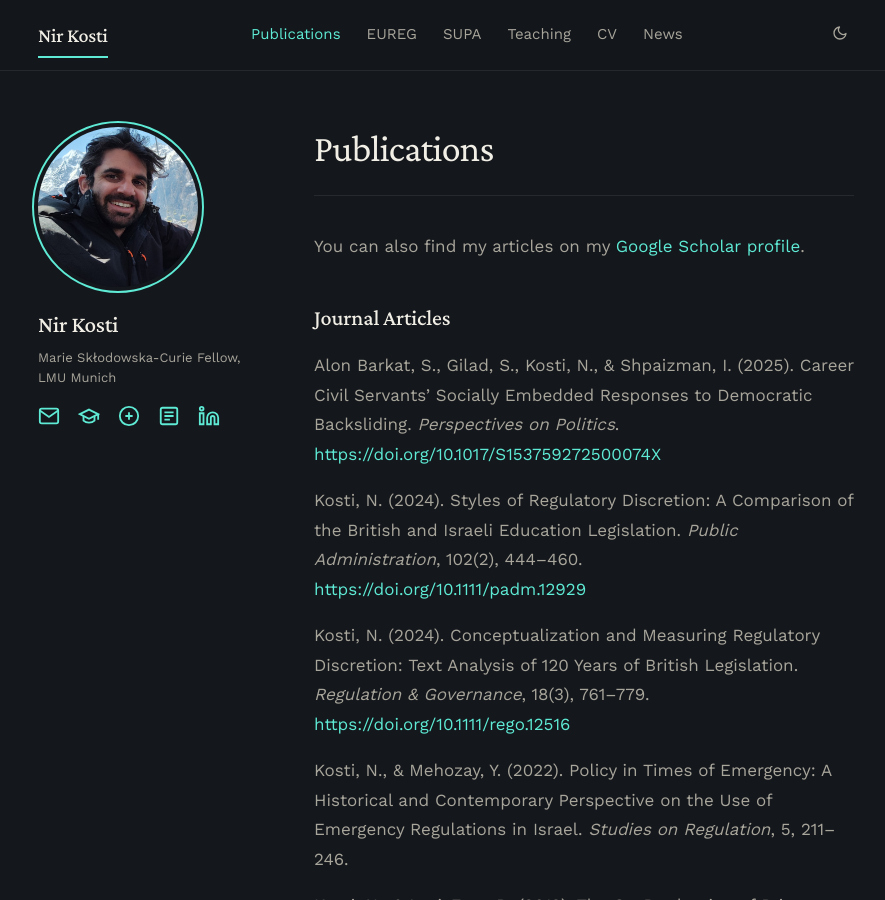
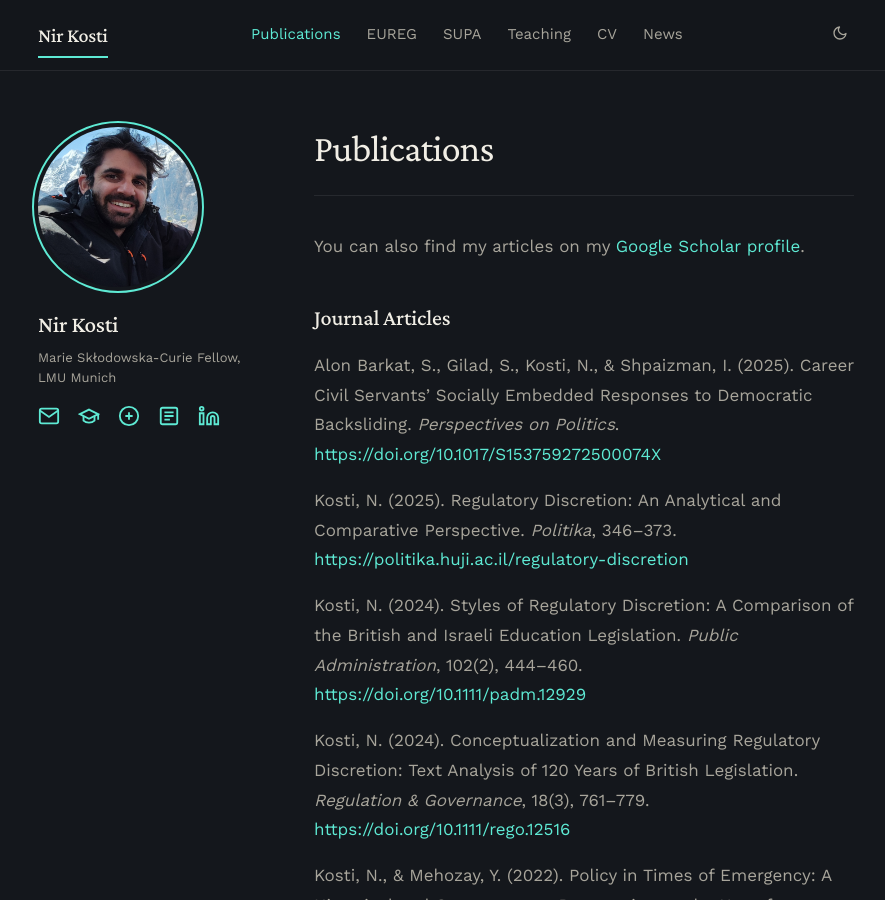
Before and after one commit to NirKosti/nirkosti.github.io, a Jekyll site: the page built from _pages/publications.md, in a window 1280 px wide and 900 px high. Shown: the whole window, without its empty margins (194-1079 px from the left). Built offline with Jekyll 4.4.1, drawn with Linux system fonts in a browser that asks for light colours.

Commit message:
Update publications.md

```diff
--- a/_pages/publications.md
+++ b/_pages/publications.md
@@ -10,6 +10,8 @@ You can also find my articles on my [Google Scholar profile](https://scholar.goo
 ## Journal Articles
 
 Alon Barkat, S., Gilad, S., Kosti, N., & Shpaizman, I. (2025). Career Civil Servants' Socially Embedded Responses to Democratic Backsliding. *Perspectives on Politics*. [https://doi.org/10.1017/S153759272500074X](https://doi.org/10.1017/S153759272500074X)
+
+Kosti, N. (2025). Regulatory Discretion: An Analytical and Comparative Perspective. *Politika*, 346–373. [https://politika.huji.ac.il/regulatory-discretion](https://politika.huji.ac.il/%D7%A9%D7%99%D7%A7%D7%95%D7%9C-%D7%94%D7%93%D7%A2%D7%AA-%D7%94%D7%A8%D7%92%D7%95%D7%9C%D7%98%D7%95%D7%A8%D7%99-%D7%9E%D7%91%D7%98-%D7%90%D7%A0%D7%9C%D7%99%D7%98%D7%99-%D7%95%D7%9E%D7%A9%D7%95%D7%95%D7%94?ref_tid=18574)
 
 Kosti, N. (2024). Styles of Regulatory Discretion: A Comparison of the British and Israeli Education Legislation. *Public Administration*, 102(2), 444–460. [https://doi.org/10.1111/padm.12929](https://doi.org/10.1111/padm.12929)
 
```
